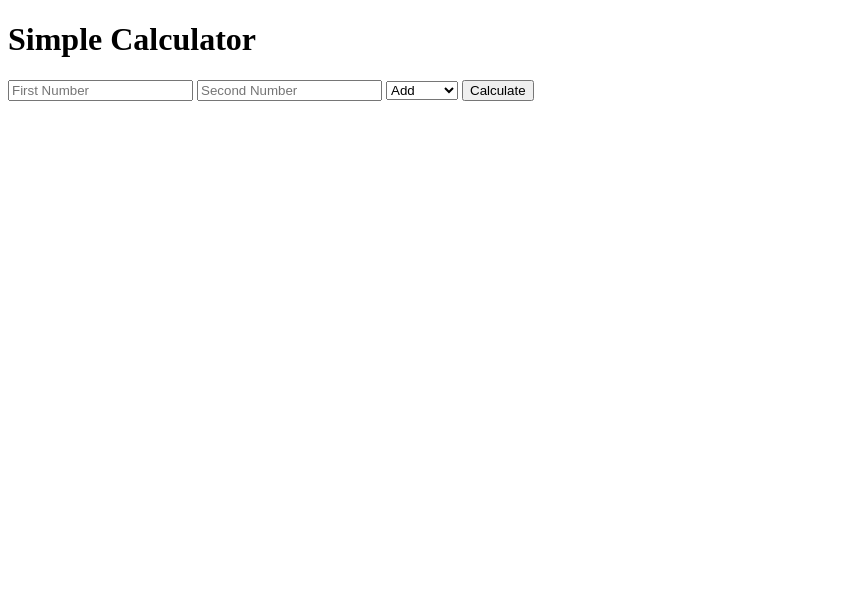
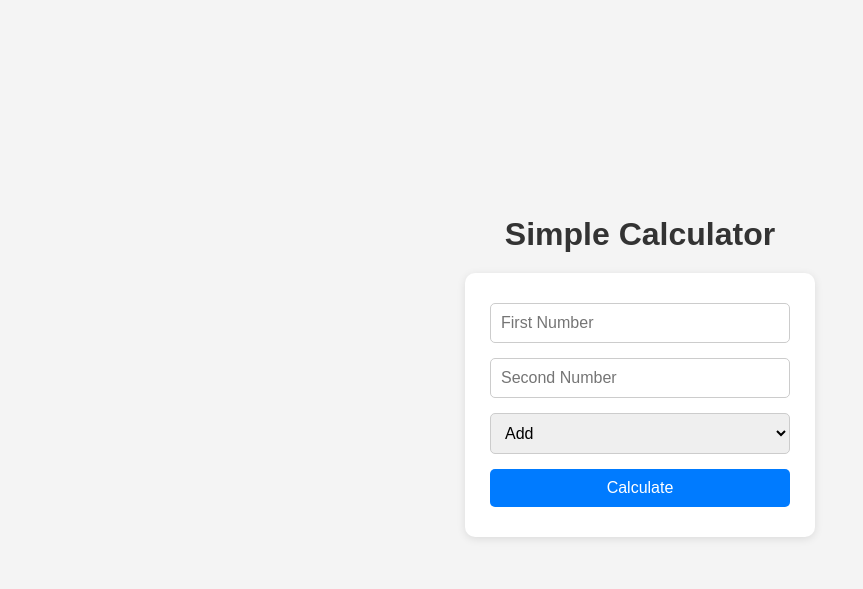
Before and after one commit to RajmaChaawal/My-First-HTML-page-, a plain HTML site: page calculator.html in a window 1280 px wide. Shown: the whole page, without its empty margins (0-863 px from the left). Drawn offline with Linux system fonts and the light colour scheme.

Commit message:
Learning HTML!

```diff
--- a/calculator.html
+++ b/calculator.html
@@ -4,6 +4,54 @@
         <meta charset="UTF-8">
         <meta name="viewport" content="width=device-width, initial-scale=1.0">
         <title>Calculator</title>
+        <style>
+            body {
+                background: #f4f4f4;
+                font-family: Arial, sans-serif;
+                display: flex;
+                flex-direction: column;
+                align-items: center;
+                justify-content: center;
+                min-height: 100vh;
+                margin: 0;
+            }
+            h1 {
+                color: #333;
+                margin-bottom: 20px;
+            }
+            #calculator {
+                background: #fff;
+                padding: 30px 25px;
+                border-radius: 10px;
+                box-shadow: 0 2px 8px rgba(0,0,0,0.1);
+                display: flex;
+                flex-direction: column;
+                gap: 15px;
+                min-width: 300px;
+            }
+            #calculator input, #calculator select, #calculator button {
+                padding: 10px;
+                border: 1px solid #ccc;
+                border-radius: 5px;
+                font-size: 1rem;
+            }
+            #calculator button {
+                background: #007bff;
+                color: #fff;
+                border: none;
+                cursor: pointer;
+                transition: background 0.2s;
+            }
+            #calculator button:hover {
+                background: #0056b3;
+            }
+            #result {
+                margin-top: 20px;
+                font-size: 1.2rem;
+                color: #007bff;
+                min-height: 1.5em;
+            }
+        </style>
     </head>
     <body>
         <h1>Simple Calculator</h1>
```
Also changed, not shown: index.html (+40 -2 lines).
